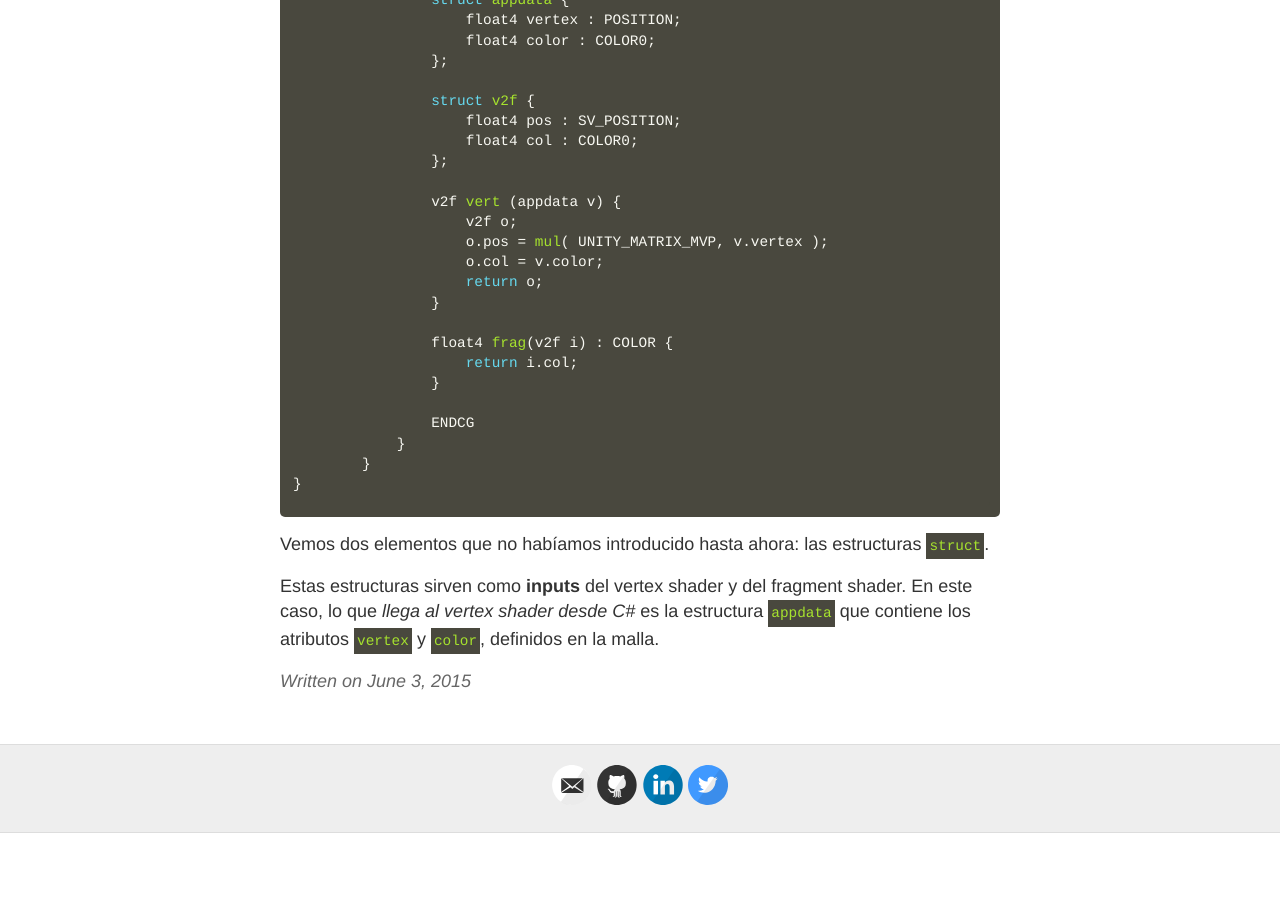
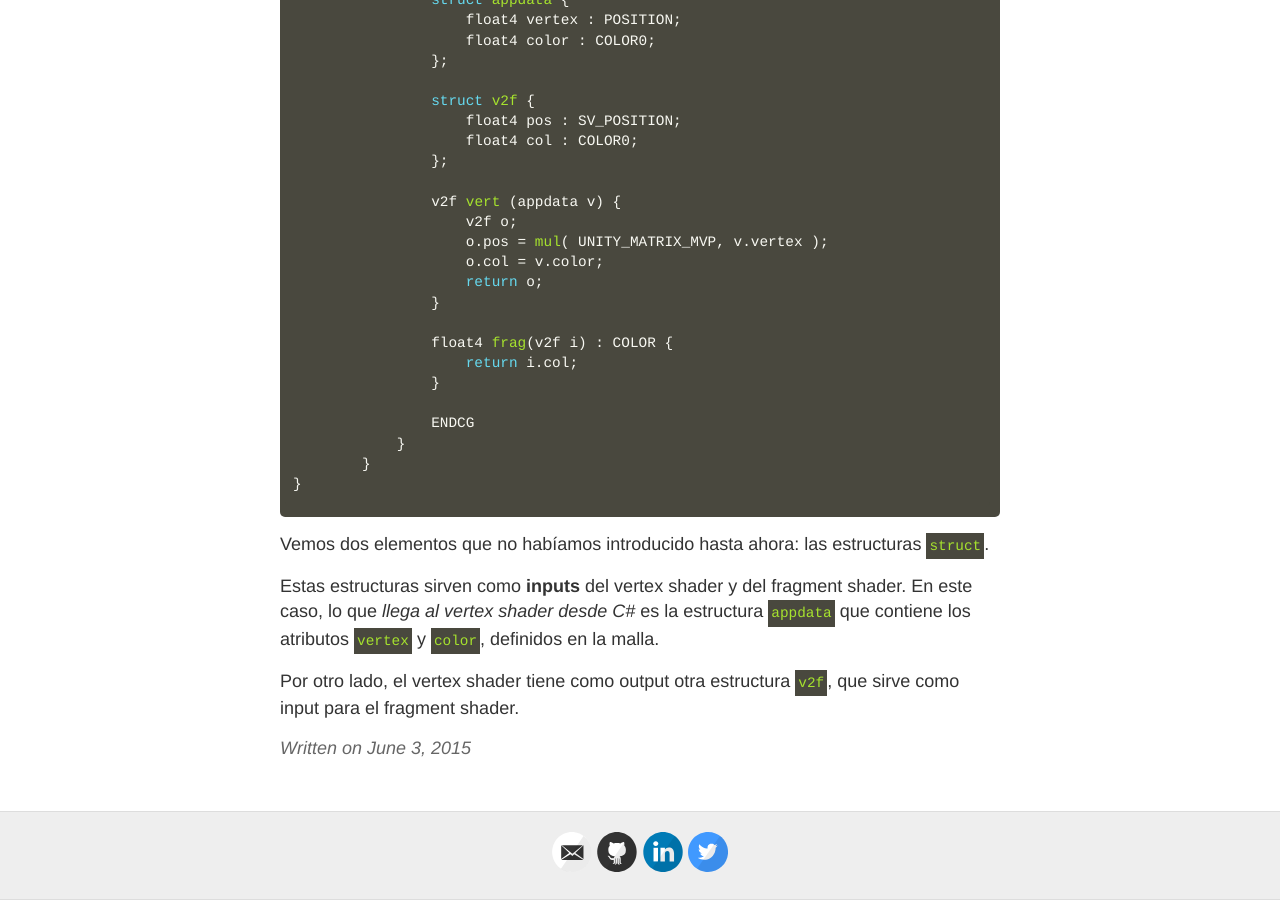
Before and after one commit to josemorval/UnityArchive, a Jekyll site: the page built from _posts/2015-06-03-distintasmaneras.md, in a window 1280 px wide and 900 px high, scrolled down 1102 px. Built offline with Jekyll 4.4.1, drawn with Linux system fonts in a browser that asks for light colours; nearby versions of some CDN libraries; Markdown is read by kramdown in place of the engine named in the settings; before the commit the page ends 1935 px from its top, so only the background shows below that.

Commit message:
Updated 2015-06-03-distintasmaneras.md

````diff
--- a/_posts/2015-06-03-distintasmaneras.md
+++ b/_posts/2015-06-03-distintasmaneras.md
@@ -72,3 +72,5 @@ Shader "Morvaly/VertexColorShader" {
 Vemos dos elementos que no habíamos introducido hasta ahora: las estructuras ```struct```.
 
 Estas estructuras sirven como **inputs** del vertex shader y del fragment shader. En este caso, lo que _llega al vertex shader desde C#_ es la estructura ```appdata``` que contiene los atributos ```vertex``` y ```color```, definidos en la malla.
+
+Por otro lado, el vertex shader tiene como output otra estructura ```v2f```, que sirve como input para el fragment shader.
````
